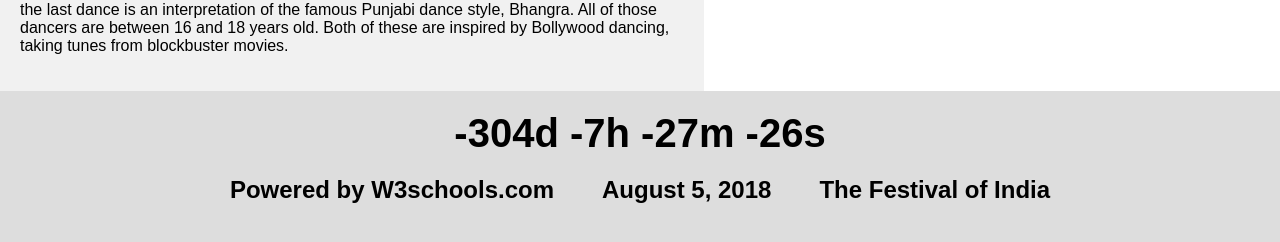
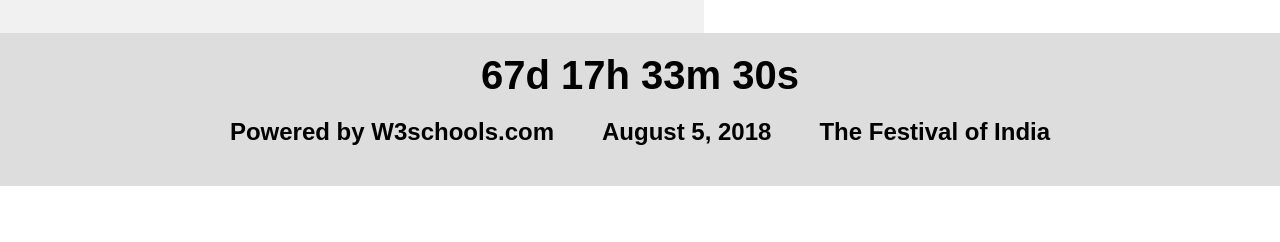
Before and after one commit to dragonavatarwan/foiToledo, a plain HTML site: page index.html in a window 1280 px wide. Shown: the part 1926-2168 px from the top of the page. After the commit the page ends 2112 px from the top, so only its background shows below. Drawn offline with Linux system fonts and the light colour scheme.

Commit message:
Update index.html
Initial changes to be made

```diff
--- a/index.html
+++ b/index.html
@@ -137,7 +137,7 @@
     <div class="navbar">
         &nbsp;&nbsp;
     <a href = "https://goo.gl/maps/zeZmkyneBgv" target = "_blank">Come, Join Us!</a>
-    <a href = "\Schedule.pdf" target = "_blank">Schedule!</a>
+    <!-- <a href = "\Schedule.pdf" target = "_blank">Schedule!</a> -->
     </div>
 
     <div class="row">
@@ -227,7 +227,7 @@
 	<f id="festival day"></f>
 <script>
 // Set the date we're counting down to
-var countDownDate = new Date("August 5, 2018 12:00:00").getTime();
+var countDownDate = new Date("August 11, 2019 12:00:00").getTime();
 
 // Update the count down every 1 second
 var x = setInterval(function() {
```
